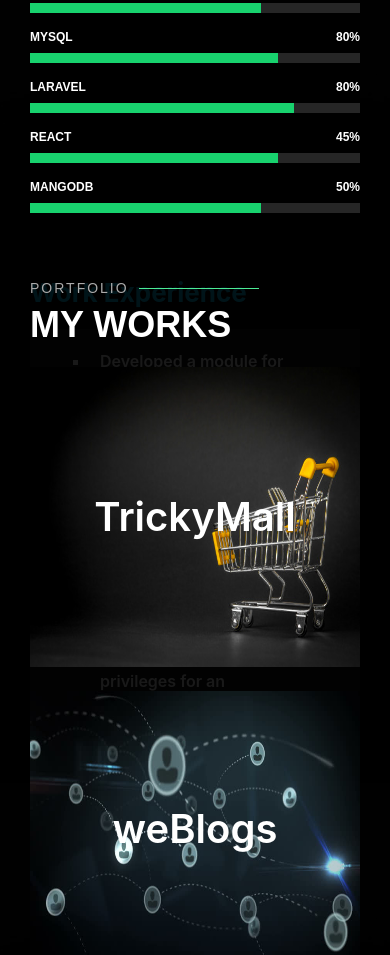
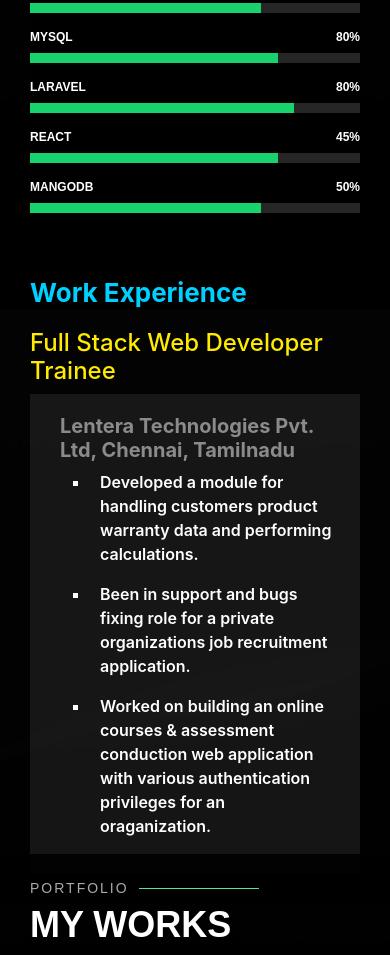
Before and after one commit to VigneshAjay98/my-website, a plain HTML site: page index.html in a window 390 px wide. Shown: the part 4755-5710 px from the top of the page. Drawn offline with nearby package versions, Linux system fonts and the light colour scheme; a web font is replaced by a local one.

Commit message:
added work exp

```diff
--- a/assets/css/style.css
+++ b/assets/css/style.css
@@ -388,7 +388,7 @@ body {
 /*Works*/
 #works {
   height: 100vh;
-  margin-top: 20%;
+  margin-top: 30%;
 }
 
 #works .container {
@@ -401,7 +401,7 @@ body {
 
 @media (max-width: 992px) {
 #works {
-  margin-top: 650px;
+  margin-top: 1250px;
 }
 #works .container {
   top: 15%;
--- a/index.html
+++ b/index.html
@@ -309,9 +309,11 @@
     </div> <!-- End Skills -->
 
     <h3 class="resume-title">Work Experience</h3>
+    <h4 class="degree" style="color: #ffeb00;">Full Stack Web Developer Trainee</h4>
     <div class="row">
       <div class="col-lg-12 d-flex align-items-stretch">
           <div class="info-box">
+            <h3 class="degree">Lentera Technologies Pvt. Ltd, Chennai, Tamilnadu</h3>
             <ul style="list-style-type: square;">
               <li><p>Developed a module for handling customers product warranty data and performing calculations.
             </p></li>
```
